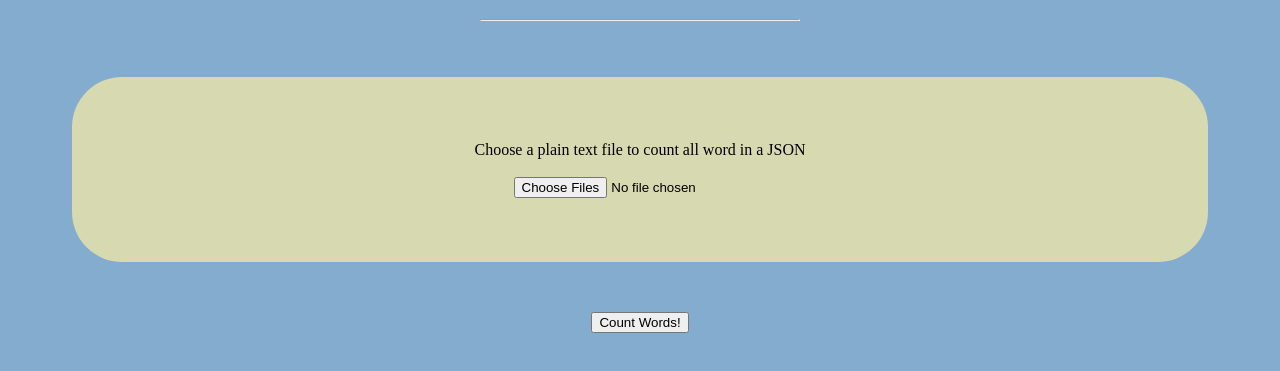
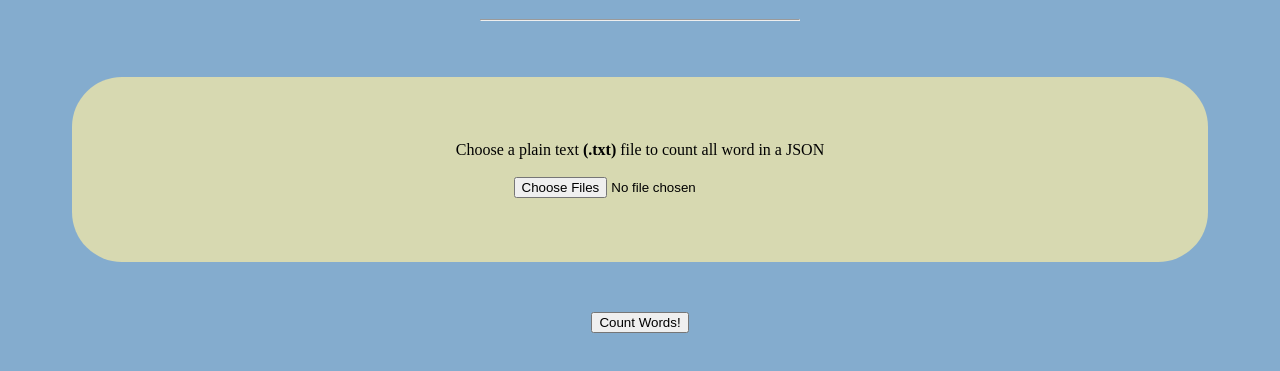
Before and after one commit to JavierRibaldelRio/Word-File-Counter, a website: page public/index.html in a window 1280 px wide. Shown: the part 93-464 px from the top of the page. Drawn offline with Linux system fonts and the light colour scheme.

Commit message:
Aclaración enunciado input

```diff
--- a/public/index.html
+++ b/public/index.html
@@ -39,7 +39,7 @@
         <form action="/" method="post">
 
             <label for="file">
-                <div>Choose a plain text file to count all word in a JSON
+                <div>Choose a plain text <strong>(.txt)</strong> file to count all word in a JSON
                     <br>
                     <br>
 
```
